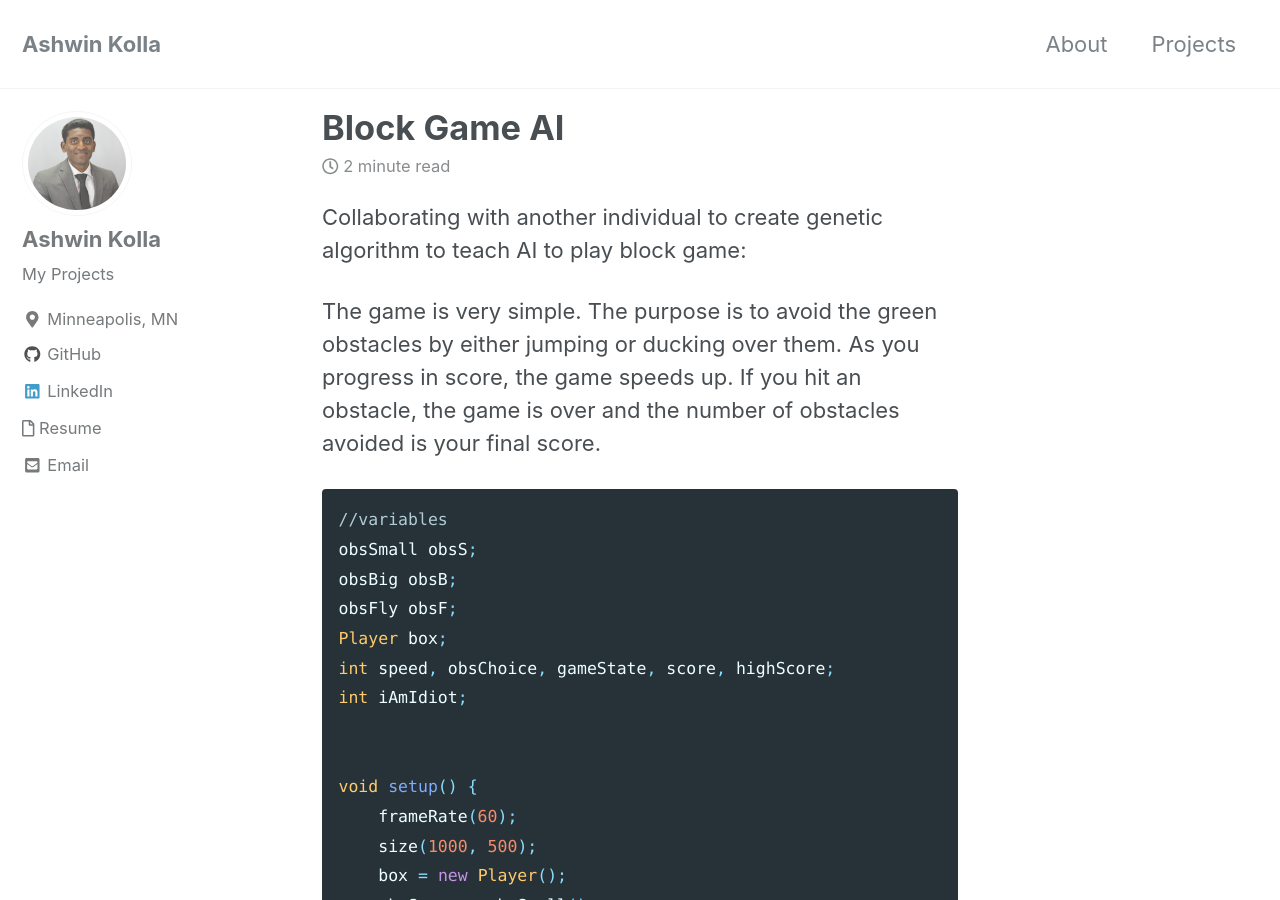
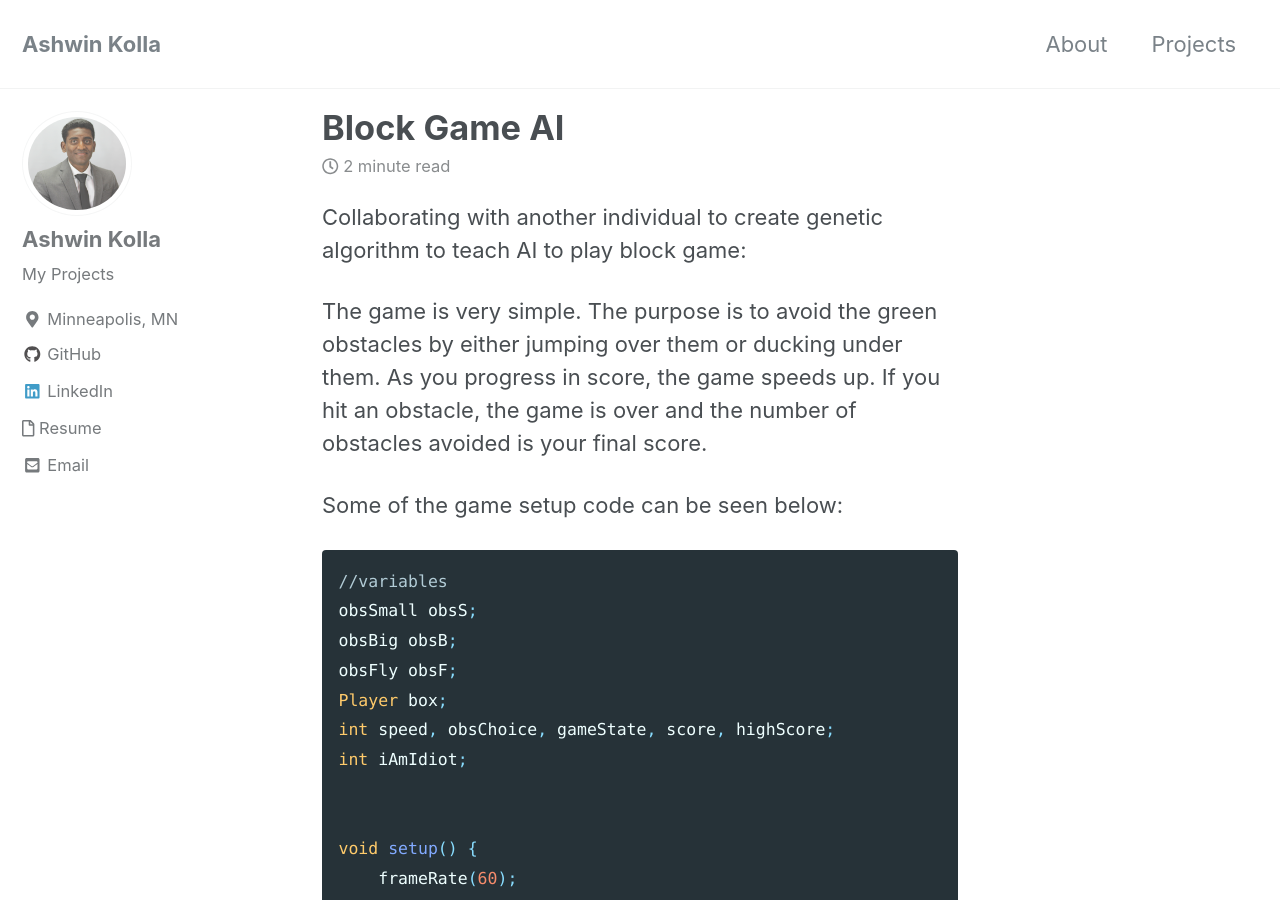
Before and after one commit to ashwinkolla/ashwinkolla.github.io, a Jekyll site: the page built from _posts/2018-10-01-block.md, in a window 1280 px wide and 900 px high. Built offline with Jekyll 4.4.1, drawn with Linux system fonts in a browser that asks for light colours; nearby versions of some CDN libraries.

Commit message:
Updating decription

````diff
--- a/_posts/2018-10-01-block.md
+++ b/_posts/2018-10-01-block.md
@@ -7,7 +7,9 @@ exceprt: "Block Game AI"
 
 Collaborating with another individual to create genetic algorithm to teach AI to play block game:
 
-The game is very simple. The purpose is to avoid the green obstacles by either jumping or ducking over them. As you progress in score, the game speeds up. If you hit an obstacle, the game is over and the number of obstacles avoided is your final score.
+The game is very simple. The purpose is to avoid the green obstacles by either jumping over them or ducking under them. As you progress in score, the game speeds up. If you hit an obstacle, the game is over and the number of obstacles avoided is your final score.
+
+Some of the game setup code can be seen below:
 
 ```java
 //variables
````
